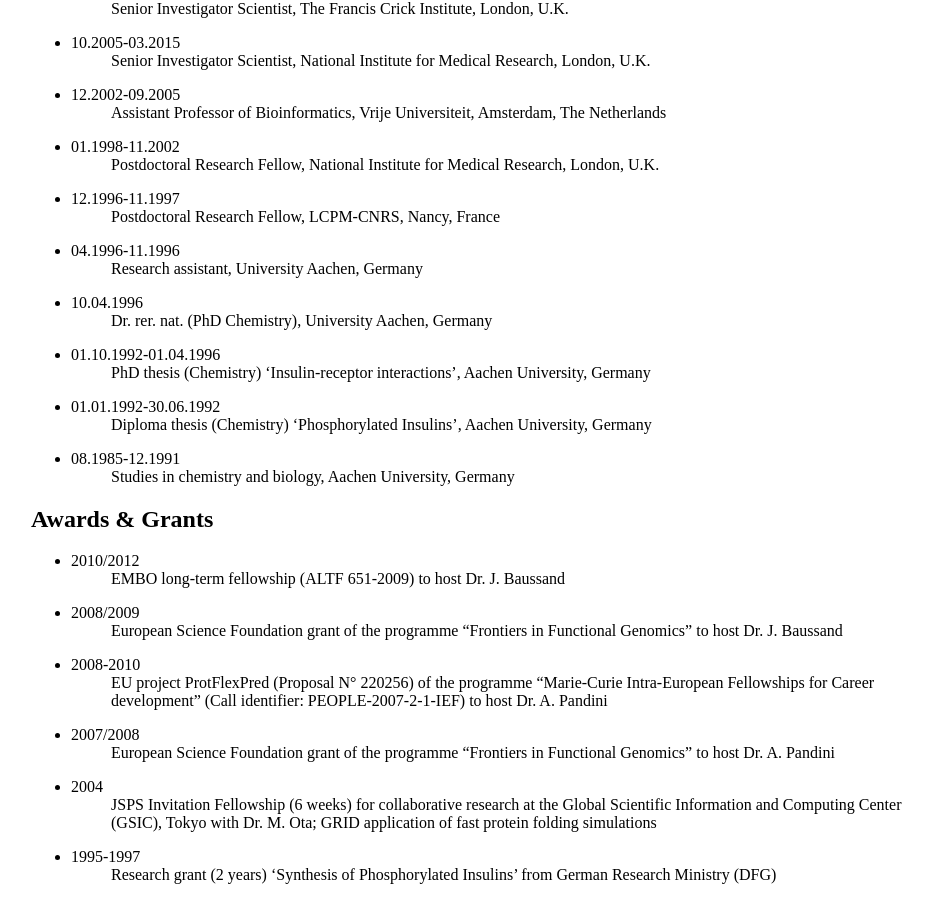
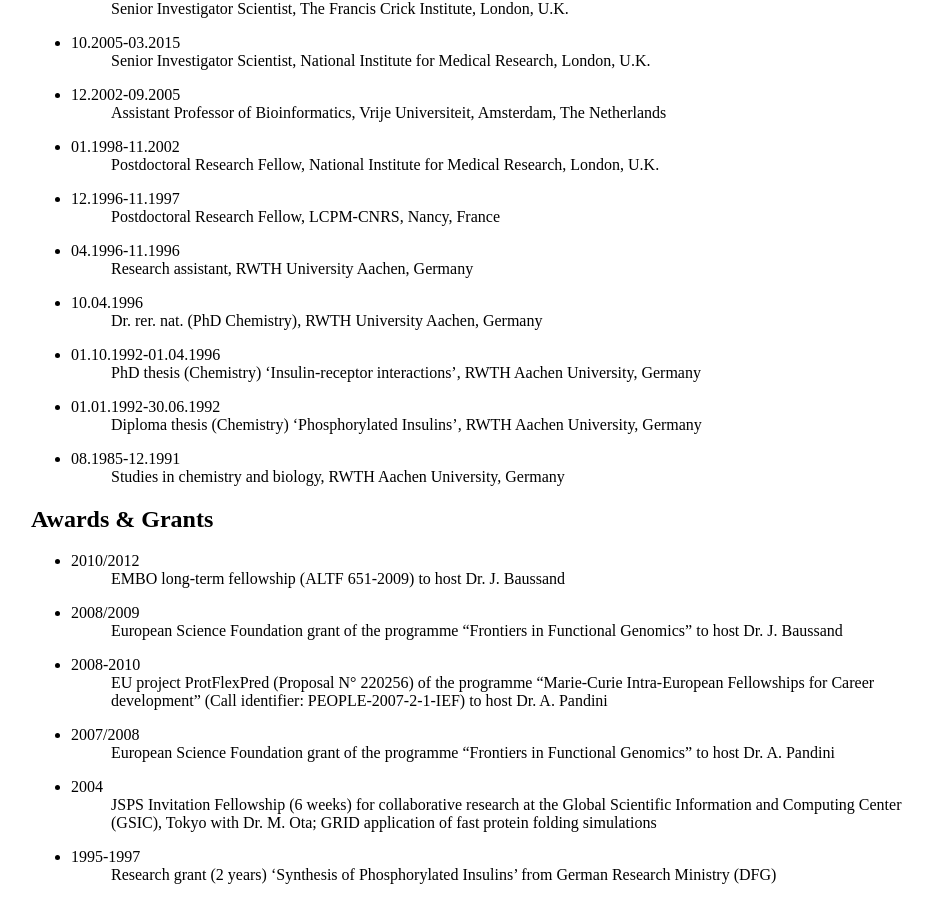
Before and after one commit to jkleinj/jkleinj.github.io, a Jekyll site: the page built from cv/cv.md, in a window 1280 px wide and 900 px high, scrolled down 579 px. Shown: the whole window, without its empty margins (161-1091 px from the left). Built offline with Jekyll 4.4.1, drawn with Linux system fonts in a browser that asks for light colours; our own code applies the rules of GitHub Pages for plain Markdown files.

Commit message:
correction

```diff
--- a/cv/cv.md
+++ b/cv/cv.md
@@ -27,15 +27,15 @@
 * 12.1996-11.1997
 : Postdoctoral Research Fellow, LCPM-CNRS, Nancy, France
 * 04.1996-11.1996
-: Research assistant, University Aachen, Germany
+: Research assistant, RWTH University Aachen, Germany
 * 10.04.1996
-: Dr. rer. nat. (PhD Chemistry), University Aachen, Germany
+: Dr. rer. nat. (PhD Chemistry), RWTH University Aachen, Germany
 * 01.10.1992-01.04.1996
-: PhD thesis (Chemistry) 'Insulin-receptor interactions', Aachen University, Germany
+: PhD thesis (Chemistry) 'Insulin-receptor interactions', RWTH Aachen University, Germany
 * 01.01.1992-30.06.1992
-: Diploma thesis (Chemistry) 'Phosphorylated Insulins', Aachen University, Germany
+: Diploma thesis (Chemistry) 'Phosphorylated Insulins', RWTH Aachen University, Germany
 * 08.1985-12.1991
-: Studies in chemistry and biology, Aachen University, Germany
+: Studies in chemistry and biology, RWTH Aachen University, Germany
 
 ## Awards & Grants
 * 2010/2012
```
Also changed, not shown: 1 other file.
